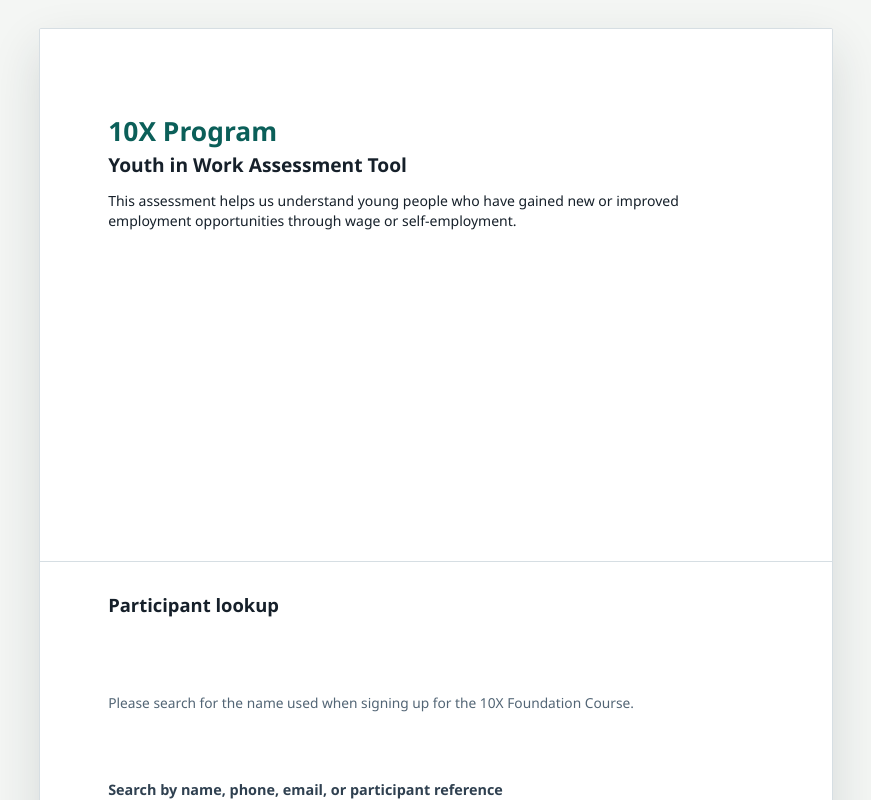
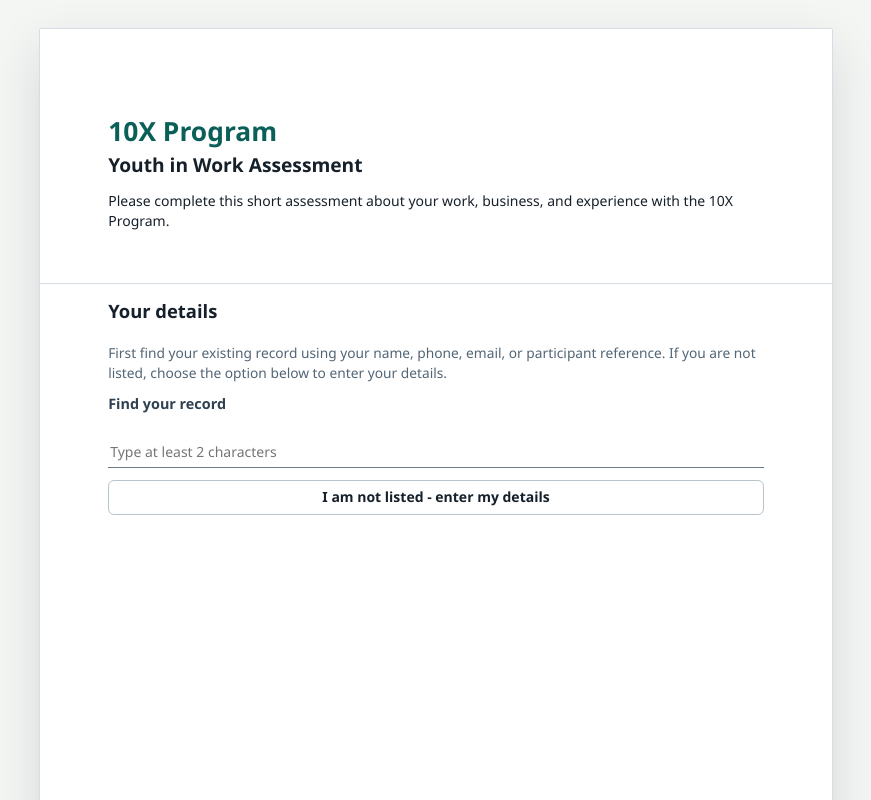
Before and after one commit to Danieluganda/RETI_Program, a Next.js app in the folder consent-app/: page /youth-in-work in a window 1280 px wide. Shown: the top 800 px of the page, without its empty margins (204-1075 px from the left). Built offline with nearby package versions, Linux system fonts and the light colour scheme.

Commit message:
Refine public Youth in Work form layout

```diff
--- a/consent-app/app/globals.css
+++ b/consent-app/app/globals.css
@@ -157,7 +157,9 @@ button,
 
 .standalone-form-page {
   min-height: 100vh;
-  padding: 28px 0;
+  width: 100%;
+  padding: 28px 12px;
+  background: var(--bg);
 }
 
 .topbar {
@@ -1241,20 +1243,38 @@ tbody tr:hover td {
 }
 
 .yiw-page {
-  display: grid;
-  gap: 16px;
+  display: block;
+  width: min(210mm, 100%);
+  margin: 0 auto;
 }
 
-.yiw-lookup,
-.yiw-form {
+.yiw-lookup {
   display: grid;
   gap: 12px;
 }
 
+.yiw-form {
+  display: block;
+}
+
 .yiw-lookup h2,
-.yiw-form h2 {
+.yiw-form > h2 {
   margin: 0;
   font-size: 1.15rem;
+}
+
+.yiw-form > h2 {
+  margin-top: 22px;
+  margin-bottom: 12px;
+}
+
+.yiw-form > .grid,
+.yiw-form > label,
+.yiw-form > fieldset,
+.yiw-form > .yiw-gps,
+.yiw-form > .form-message,
+.yiw-form > .form-actions {
+  margin-top: 14px;
 }
 
 .yiw-results {
@@ -1341,7 +1361,12 @@ tbody tr:hover td {
     padding: 18px;
   }
 
-  .form-panel {
+  .standalone-form-page {
+    padding: 0;
+  }
+
+  .form-panel,
+  .standalone-form-page > .form-panel {
     width: 100%;
     min-height: auto;
     border: 0;
--- a/consent-app/components/YouthInWorkTool.tsx
+++ b/consent-app/components/YouthInWorkTool.tsx
@@ -154,17 +154,17 @@ export function YouthInWorkTool() {
       <header className="form-header">
         <div>
           <p className="eyebrow">10X Program</p>
-          <h1 id="yiw-title">Youth in Work Assessment Tool</h1>
-          <p className="form-intro">This assessment helps us understand young people who have gained new or improved employment opportunities through wage or self-employment.</p>
+          <h1 id="yiw-title">Youth in Work Assessment</h1>
+          <p className="form-intro">Please complete this short assessment about your work, business, and experience with the 10X Program.</p>
         </div>
       </header>
 
       <form className="a4-form yiw-form" onSubmit={submit}>
       <section className="section yiw-lookup">
-        <h2>Participant lookup</h2>
-        <p className="field-hint">Please search for the name used when signing up for the 10X Foundation Course.</p>
-        <label htmlFor="yiw-search">Search by name, phone, email, or participant reference</label>
-        <input id="yiw-search" value={query} onChange={(event) => setQuery(event.target.value)} placeholder="Start typing at least 2 characters" />
+        <h2>Your details</h2>
+        <p className="field-hint">First find your existing record using your name, phone, email, or participant reference. If you are not listed, choose the option below to enter your details.</p>
+        <label htmlFor="yiw-search">Find your record</label>
+        <input id="yiw-search" value={query} onChange={(event) => setQuery(event.target.value)} placeholder="Type at least 2 characters" />
         {participants.length ? (
           <div className="yiw-results">
             {participants.map((participant) => (
@@ -178,7 +178,7 @@ export function YouthInWorkTool() {
         ) : null}
         {!selected ? (
           <button className="button secondary compact-button" type="button" onClick={() => { setNewPerson(true); setMessage(""); }}>
-            Person not found? Add new person
+            I am not listed - enter my details
           </button>
         ) : (
           <div className="selected-participant">
@@ -190,7 +190,7 @@ export function YouthInWorkTool() {
 
       {(selected || newPerson) ? (
         <>
-          <h2>Participant details</h2>
+          <h2>About you</h2>
           <div className="grid two">
             <label>Full name<input required value={form.participantName} readOnly={Boolean(selected)} onChange={(event) => updateField("participantName", event.target.value)} /></label>
             <label>Primary email<input required type="email" value={form.participantEmail} readOnly={Boolean(selected)} onChange={(event) => updateField("participantEmail", event.target.value)} /></label>
@@ -202,7 +202,7 @@ export function YouthInWorkTool() {
             <label>Business name<input value={form.businessName} onChange={(event) => updateField("businessName", event.target.value)} /></label>
           </div>
 
-          <h2>Assessment questions</h2>
+          <h2>Your 10X experience</h2>
           <div className="grid two">
             <label>Have you completed the 10X Business Foundation Course?<select required value={form.foundationCourseStatus} onChange={(event) => updateField("foundationCourseStatus", event.target.value)}><option value="">Select answer</option><option value="yes">Yes</option><option value="no">No</option><option value="currently_enrolled">Currently enrolled</option><option value="started_but_not_completed">Started but not completed</option></select></label>
             <label>Have you earned income or money as a result of the 10X Program?<select required value={form.incomeFromProgram} onChange={(event) => updateField("incomeFromProgram", event.target.value)}><option value="">Select answer</option><option value="yes">Yes</option><option value="no">No</option></select></label>
```
